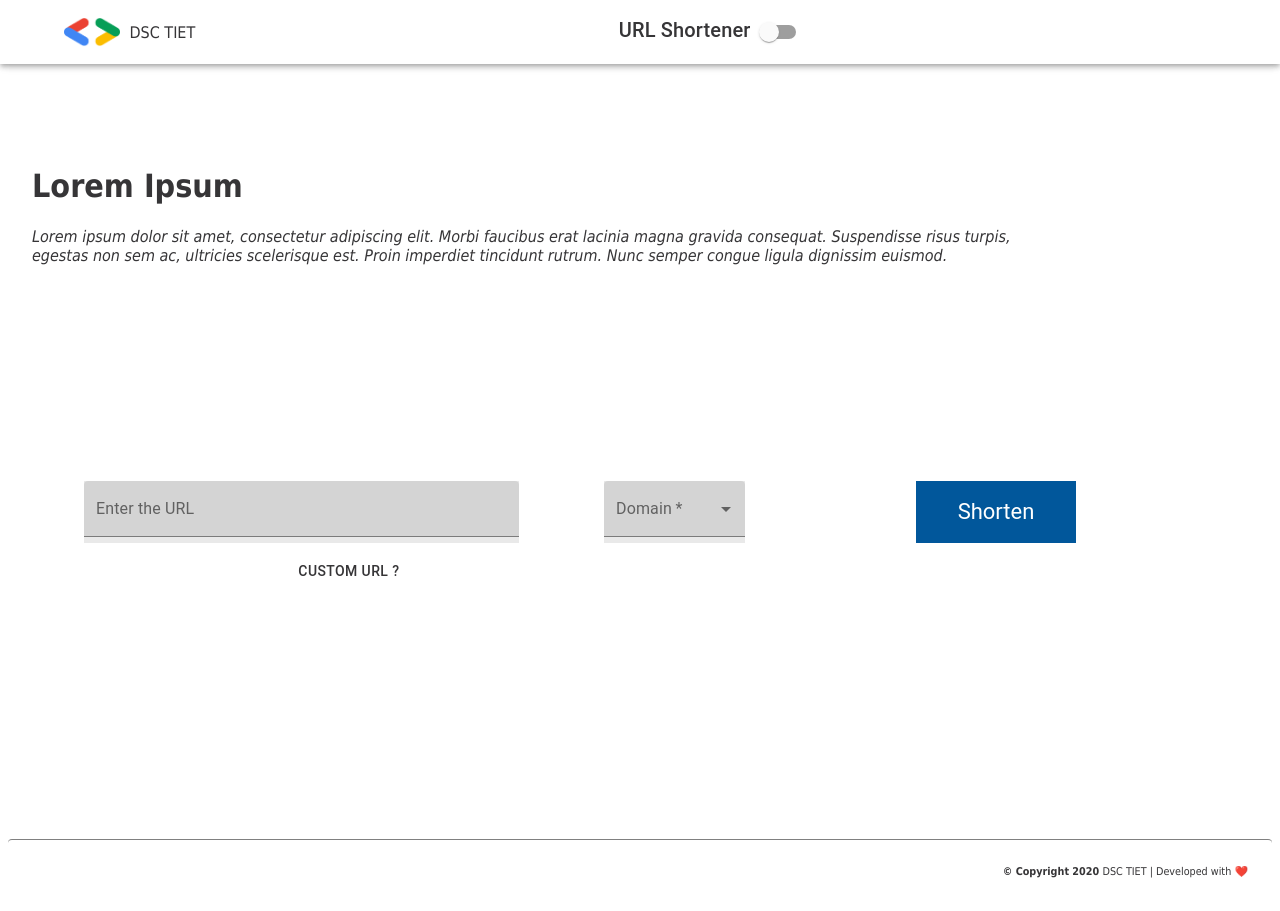
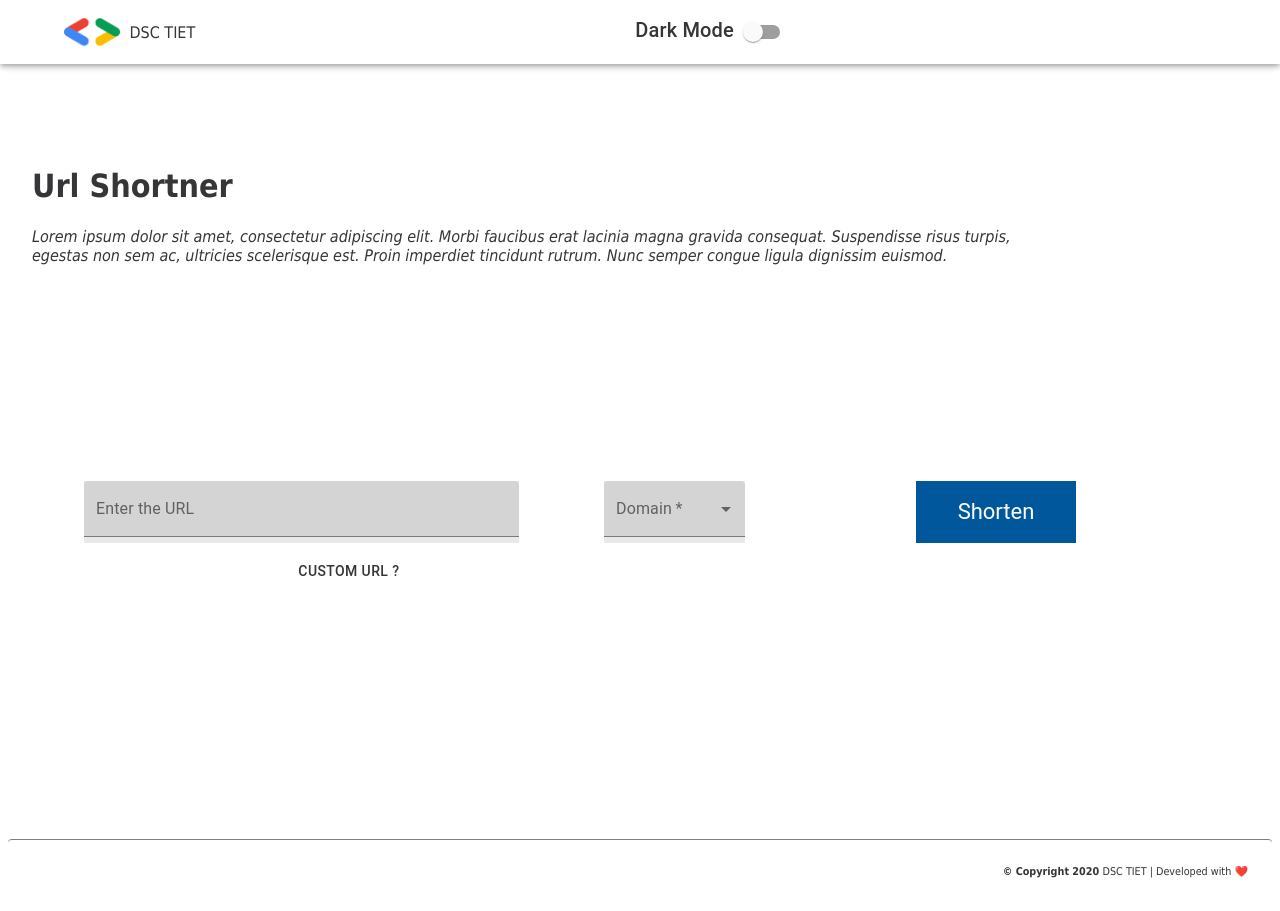
Before and after one commit to developer-student-club-thapar/urlShortner, a React (Create React App) app: page / in a window 1280 px wide. Built offline with nearby package versions, Linux system fonts and the light colour scheme; the HTML template or start-up script is replaced by a standard one.

Commit message:
Added Dynamic text for switching between light and dark mode

```diff
--- a/src/components/navBar.js
+++ b/src/components/navBar.js
@@ -66,7 +66,7 @@ export default function NavBar() {
                 &nbsp; DSC TIET
               </Typography>
               <Typography variant="h6" id="url" className={classes.title}>
-                URL Shortener
+                {theme == 'light' ? 'Dark Mode' : 'Light Mode'}
                 <Switch onClick={themeToggler} color="secondary" />
               </Typography>
             </Toolbar>
--- a/src/screens/Home.js
+++ b/src/screens/Home.js
@@ -211,7 +211,7 @@ handleCopy = () => {
             }}
           >
             <Grid item xs={10}>
-              <h1>Lorem Ipsum</h1>
+              <h1>Url Shortner</h1>
 
               <em style={{  fontWeight: '100' }}>
                 Lorem ipsum dolor sit amet, consectetur adipiscing elit. Morbi
```
